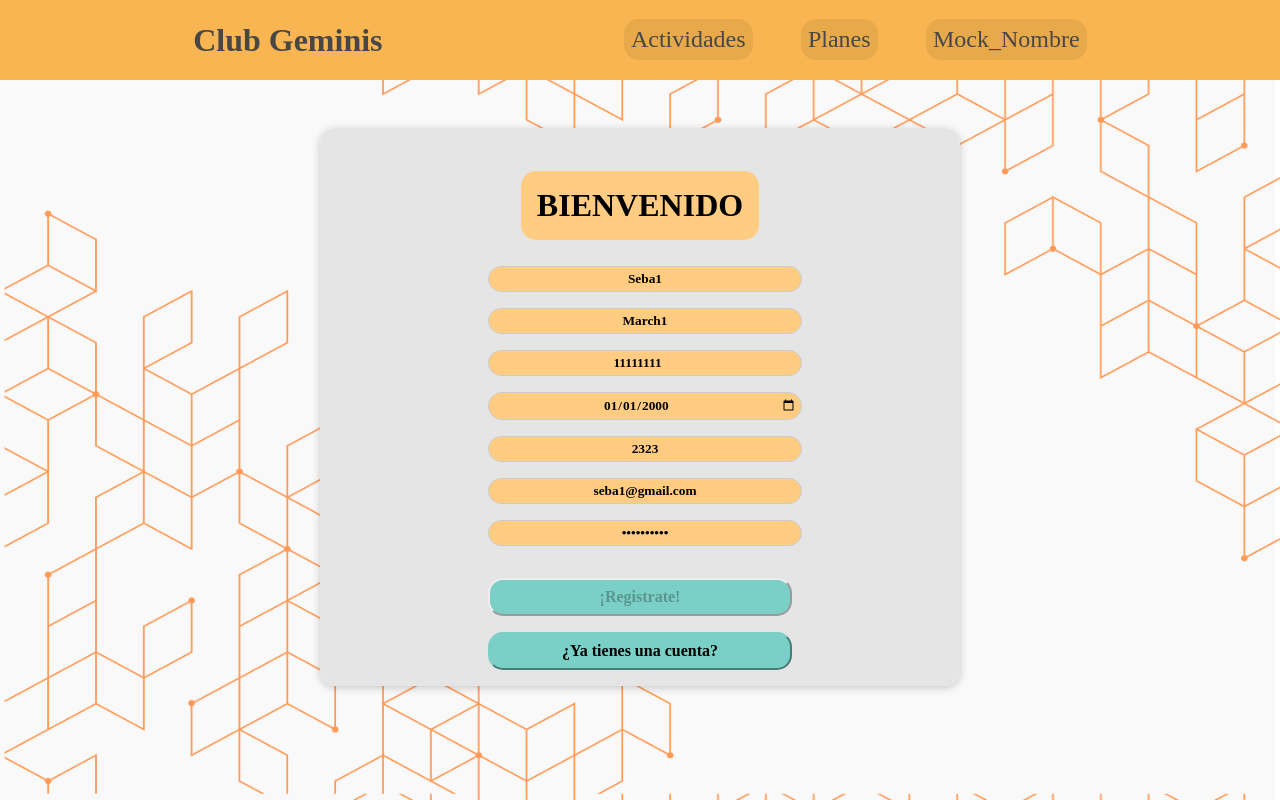
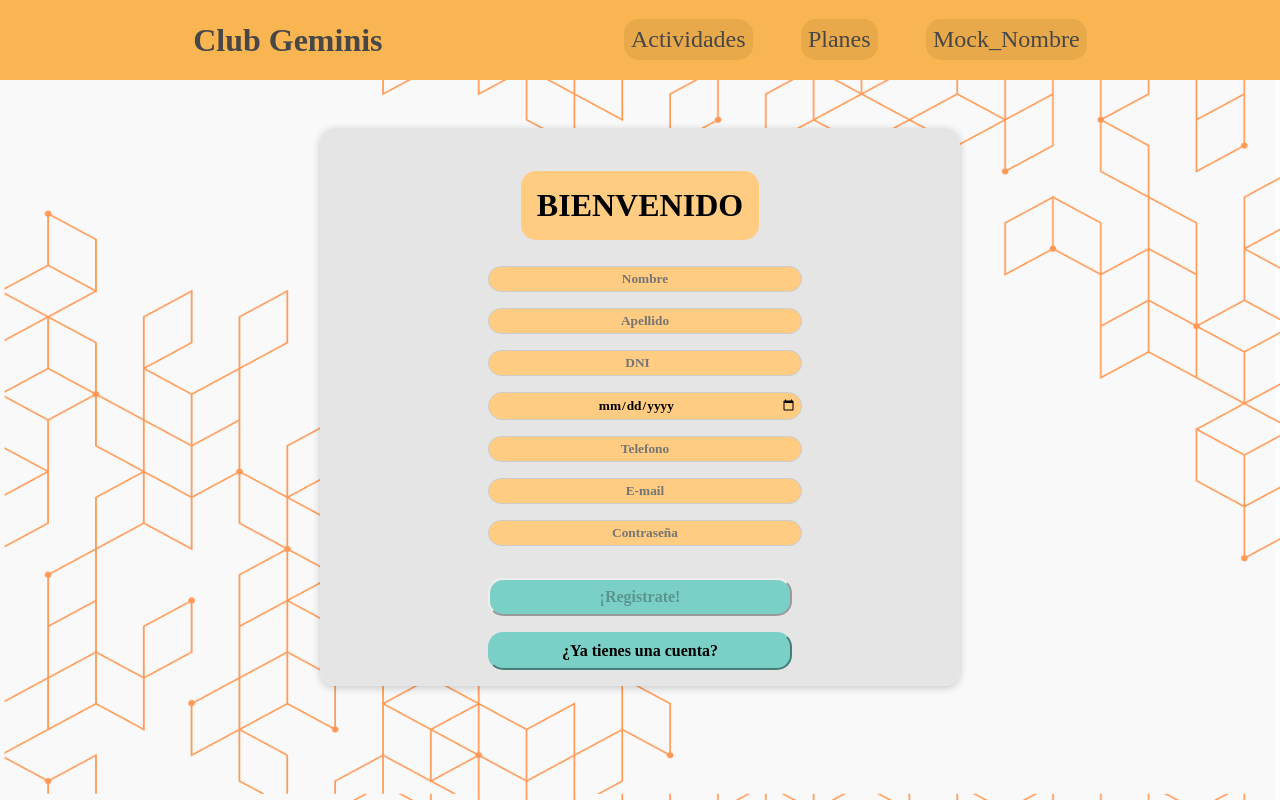
Before and after one commit to sip2022/frontend-client, a React (Create React App) app: page /registro in a window 1280 px wide. Built offline with nearby package versions, Linux system fonts and the light colour scheme.

Commit message:
Quito valores predefinidos en registro y login forms

```diff
--- a/src/components/login/LoginForm.js
+++ b/src/components/login/LoginForm.js
@@ -12,10 +12,8 @@ export default function LoginForm() {
   const dispatch = useDispatch();
 
   const [input, setInput] = useState({
-    email: "seba1@gmail.com",
-    password: "contraseña",
-    // email: "",
-    // password: "",
+    email: "",
+    password: "",
   });
   const [errors, setErrors] = useState({});
   const [disable, setDisable] = useState(true);
--- a/src/components/login/NewUserForm.js
+++ b/src/components/login/NewUserForm.js
@@ -11,20 +11,13 @@ export default function NewUserForm() {
   const navigate = useNavigate();
 
   const [input, setInput] = useState({
-    // firstName: "",
-    // lastName: "",
-    // email: "",
-    // password: "",
-    // dni: "",
-    // phone: "",
-    // birthDate: "",
-    firstName: "Seba1",
-    lastName: "March1",
-    email: "seba1@gmail.com",
-    password: "contraseña",
-    dni: "11111111",
-    phone: "2323",
-    birthDate: "2000-01-01",
+    firstName: "",
+    lastName: "",
+    email: "",
+    password: "",
+    dni: "",
+    phone: "",
+    birthDate: "",
   });
   const [errors, setErrors] = useState({});
   const [{ disable }, setFlag] = useState({
--- a/src/pages/InicioPage.js
+++ b/src/pages/InicioPage.js
@@ -1,5 +1,5 @@
 import Inicio_Actividades from "../components/homePage/Inicio_Actividades";
-import Planes from "../components/homePage/Planes";
+import Inicio_Planes from "../components/homePage/Inicio_Planes";
 import PresentationImage from "../components/homePage/PresentationImage";
 
 
@@ -8,7 +8,7 @@ function InicioPage() {
     <section>
       <PresentationImage />
       <Inicio_Actividades />
-      <Planes />
+      <Inicio_Planes />
     </section>
   );
 }
```
Also changed, not shown: src/components/homePage/Inicio_Planes.js (renamed from src/components/homePage/Planes.js).
